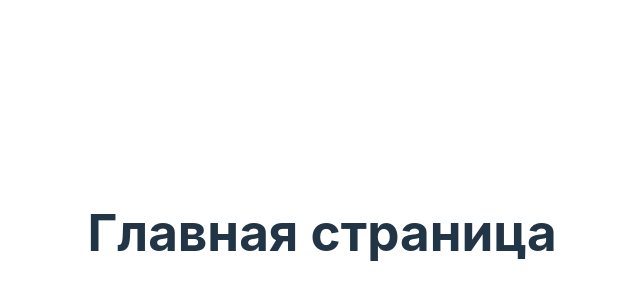
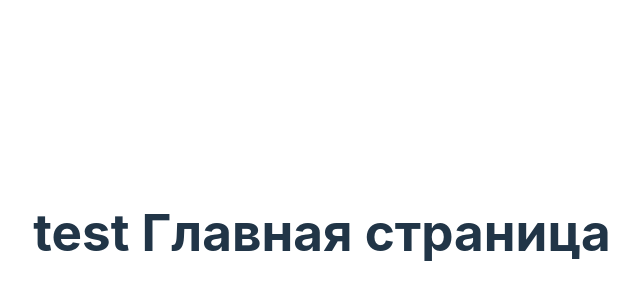
Before and after one commit to tshnkv1/start-up, a React (Vite) app: page / in a window 1280 px wide. Shown: the part 168-468 px from the top of the page, without its empty margins (318-958 px from the left). Built offline with nearby package versions, Linux system fonts and the light colour scheme.

Commit message:
test comment 4

```diff
--- a/src/components/Home.tsx
+++ b/src/components/Home.tsx
@@ -1,7 +1,7 @@
 import React from 'react';
 
 const Home: React.FC = () => {
-    return <h1>Главная страница</h1>;
+    return <h1> test Главная страница</h1>;
 };
 
 export default Home;
```
